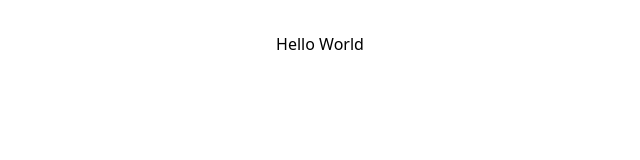
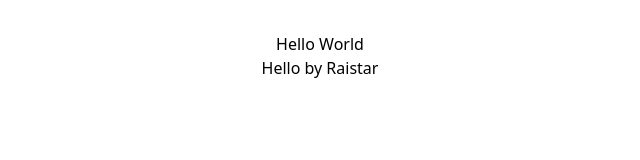
Before and after one commit to jidneshmeher/Major_Project, a React (Vite) app in the folder client/: page / in a window 1280 px wide. Shown: the top 160 px of the page, without its empty margins (320-960 px from the left). Built offline with nearby package versions, Linux system fonts and the light colour scheme.

Commit message:
Add Test Message

```diff
--- a/client/src/App.jsx
+++ b/client/src/App.jsx
@@ -7,6 +7,7 @@ function App() {
   return (
     <>
       <h1>Hello World</h1>
+      <h2>Hello by Raistar</h2>
     </>
   )
 }
```
